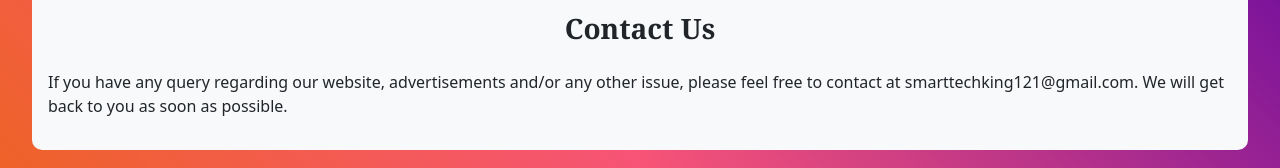
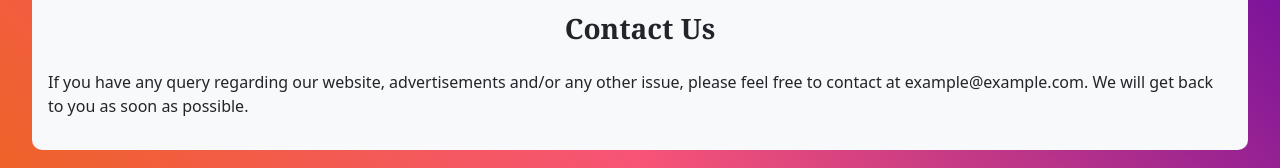
Before and after one commit to iamprincerajv/instagramdownloader, a plain HTML site: page contact.html in a window 1280 px wide. Shown: the part 143-311 px from the top of the page. Drawn offline with nearby package versions, Linux system fonts and the light colour scheme.

Commit message:
Update contact.html

```diff
--- a/contact.html
+++ b/contact.html
@@ -52,7 +52,7 @@
         <section class="container-fluid bg-light mt-4 p-3" style="width: 95%; border-radius: 10px;">
             <h3 class="h1newfont mt-md-3 mb-sm-4 text-center"> Contact Us </h3>
 
-<p>If you have any query regarding our website, advertisements and/or any other issue, please feel free to contact at smarttechking121@gmail.com. We will get back to you as soon as possible. </p>
+<p>If you have any query regarding our website, advertisements and/or any other issue, please feel free to contact at example@example.com. We will get back to you as soon as possible. </p>
 
         </section>
     </main>
```
